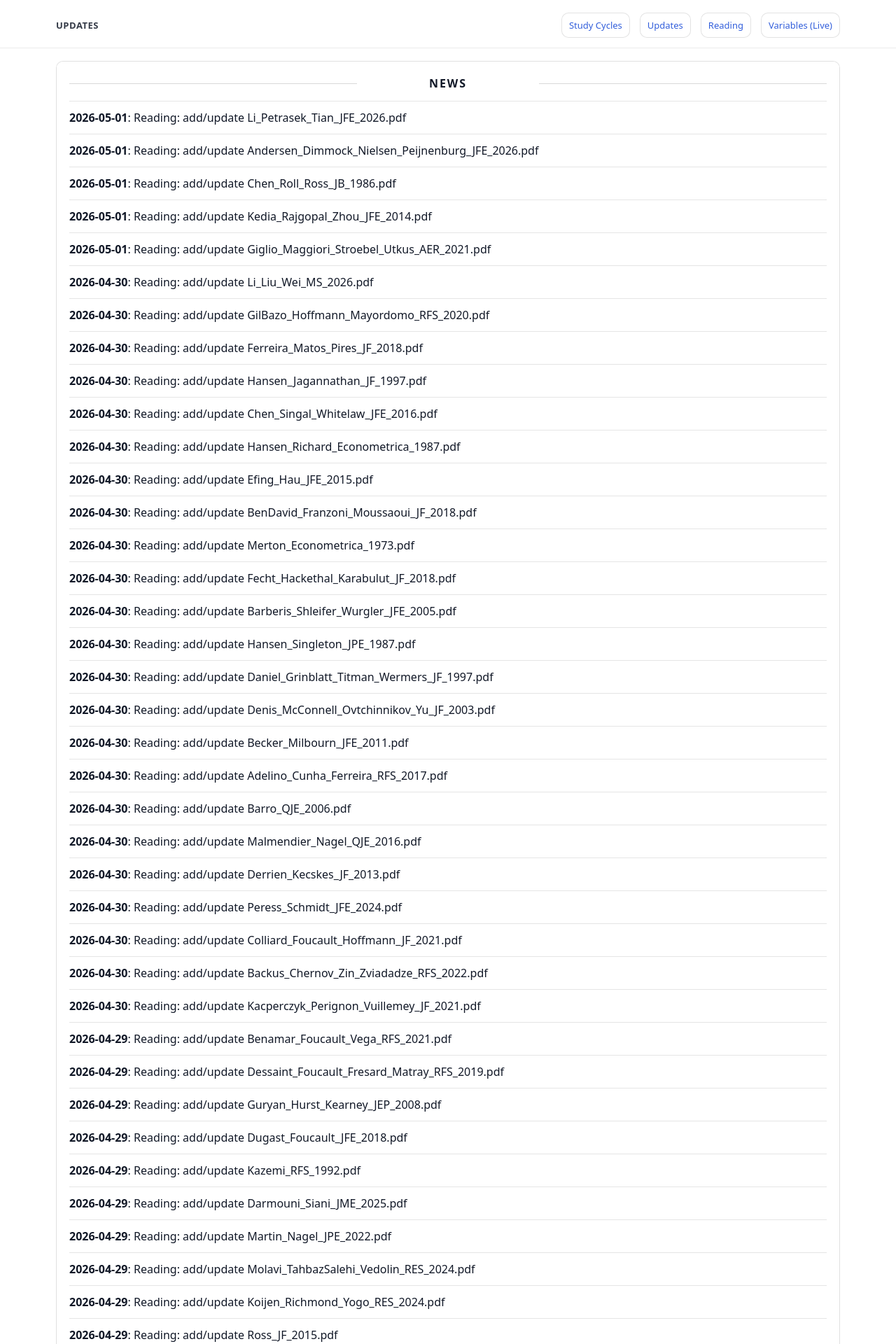
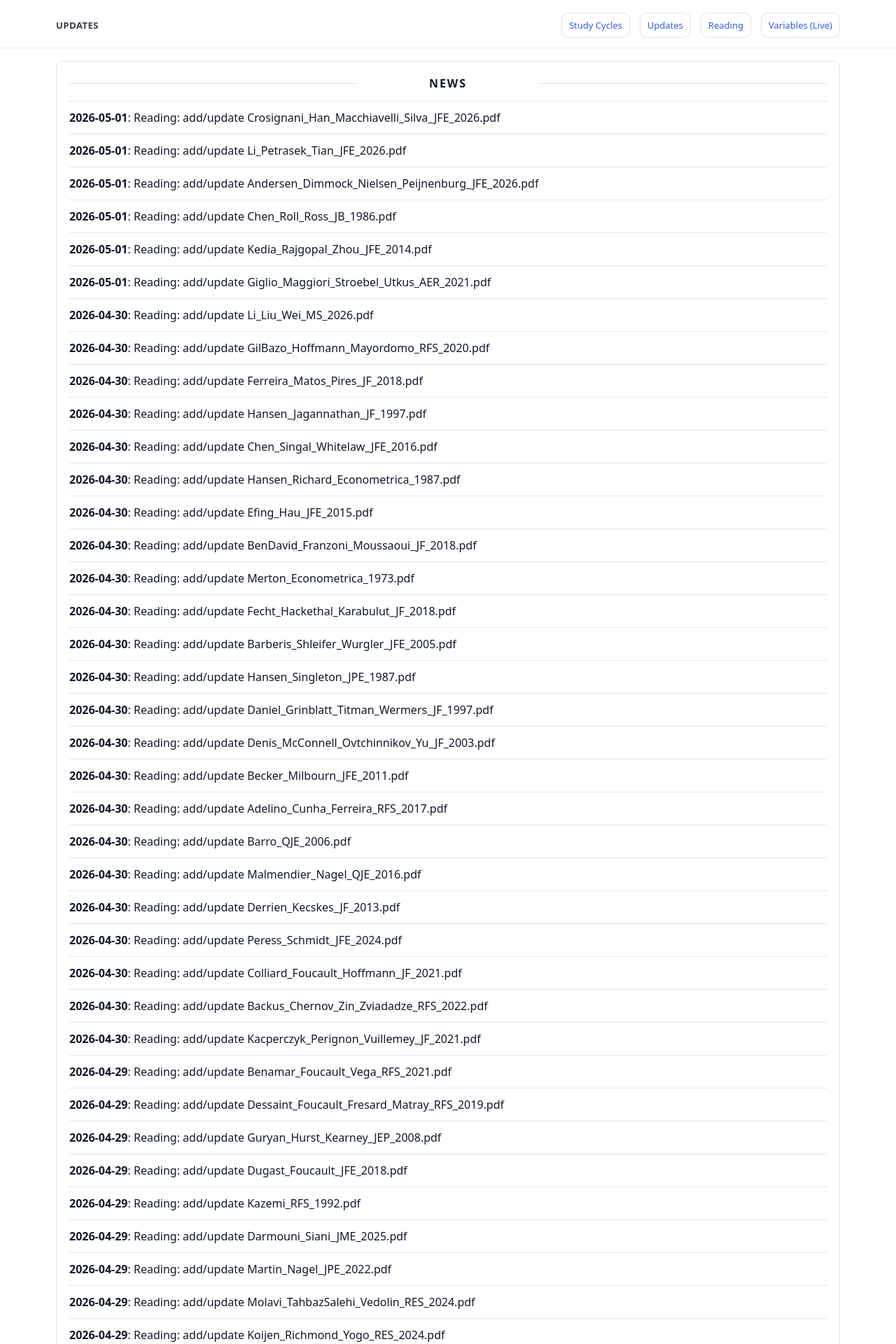
Before and after one commit to yaxinzn/study-archive, a Jekyll site: the page built from updates/index.md, in a window 1280 px wide. Shown: the top 1920 px of the page at 70% size. Built offline with Jekyll 4.4.1, drawn with Linux system fonts in a browser that asks for light colours; some of the changed text lies outside the part shown.

Commit message:
chore: update NEWS feed

```diff
--- a/_data/news.yml
+++ b/_data/news.yml
@@ -1,4 +1,7 @@
 # Auto-generated update history (sorted newest -> oldest). Do not edit manually.
+- ts: "1777629633"
+  date: "2026-05-01"
+  title: "Reading: add/update Crosignani_Han_Macchiavelli_Silva_JFE_2026.pdf"
 - ts: "1777629059"
   date: "2026-05-01"
   title: "Reading: add/update Li_Petrasek_Tian_JFE_2026.pdf"
```
